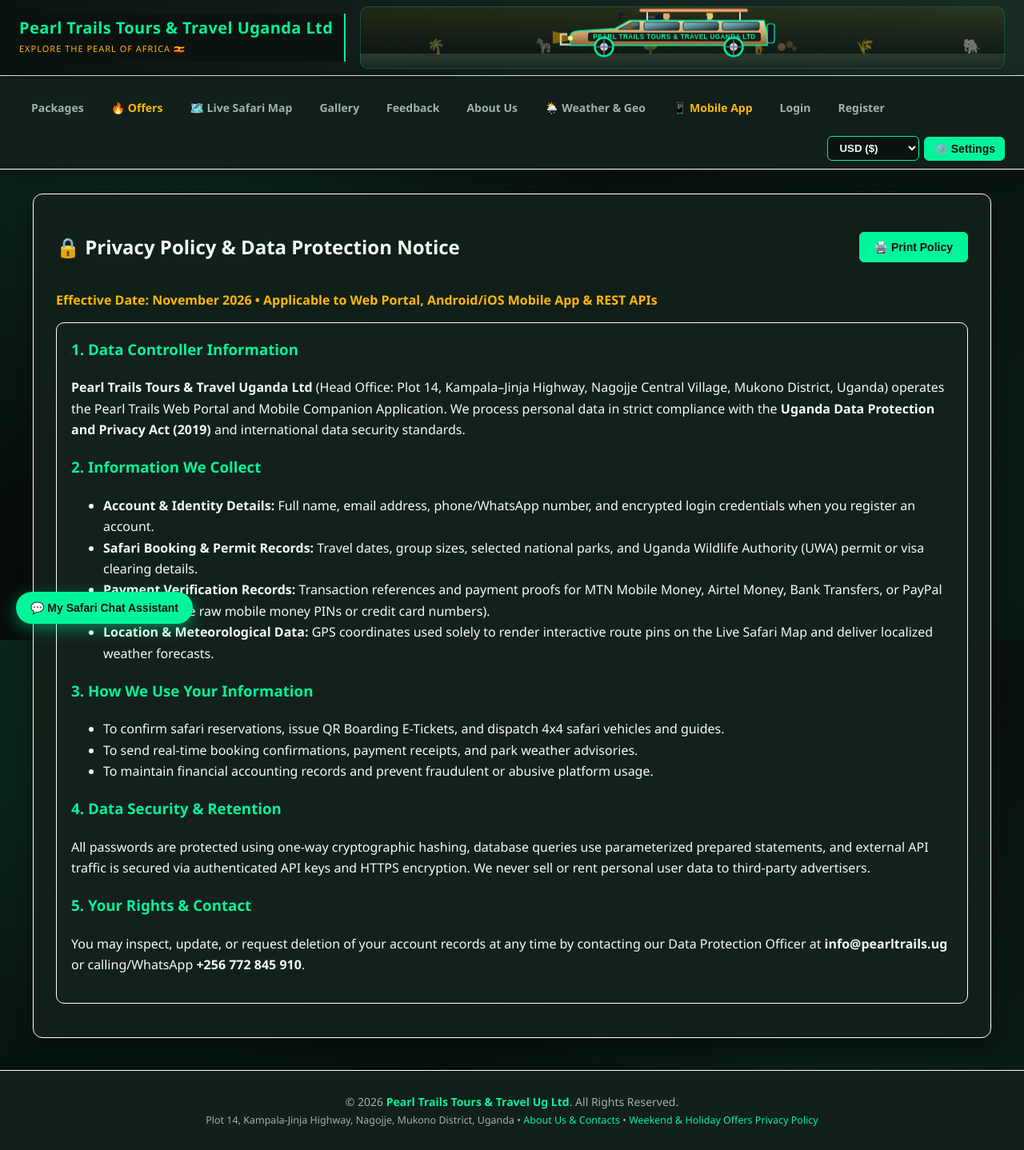
After one commit to dfemron-works/pearl-trails-tourism-uganda, a PHP site: page /privacy_policy.php in a window 1280 px wide. The commit adds this page. Shown: the whole page at 80% size. Run offline with PHP 8.4, Linux system fonts and the light colour scheme; data that the repository does not hold is empty.

Commit message:
Add Google Play compliant Privacy Policy page

```diff
--- a/footer.php
+++ b/footer.php
@@ -2,15 +2,78 @@
     <div class="footer-content">
         <p>&copy; <?= date('Y') ?> <strong>Pearl Trails Tours &amp; Travel Ug Ltd</strong>. All Rights Reserved.</p>
         <p class="footer-sub">
-            Plot 14, Kampala–Jinja Highway, Nagojje, Mukono District, Uganda &bull;
+            Plot 14, Kampala-Jinja Highway, Nagojje, Mukono District, Uganda &bull;
             <a href="about.php">About Us &amp; Contacts</a> &bull;
             <a href="index.php?offers=1">Weekend &amp; Holiday Offers</a>
+            <a href="privacy_policy.php">Privacy Policy</a>
         </p>
     </div>
 </footer>
+
 <?php
 if (file_exists(__DIR__ . '/chat_widget.php')) {
-    include __DIR__ . '/chat_widget.php';
+    include_once __DIR__ . '/chat_widget.php';
 }
 ?>
-<?php include_once 'chat_widget.php'; ?>
+
+<link rel="manifest" href="manifest.json">
+<meta name="theme-color" content="#00f59b">
+<meta name="apple-mobile-web-app-capable" content="yes">
+<meta name="apple-mobile-web-app-status-bar-style" content="black-translucent">
+<meta name="apple-mobile-web-app-title" content="Pearl Trails">
+<link rel="apple-touch-icon" href="https://flaticon.com">
+
+<div id="offlineStatusBanner" style="display:none; position:fixed; top:0; left:0; width:100%; background:#ffb703; color:#0b1310; text-align:center; font-weight:bold; font-size:13px; padding:5px; z-index:9999;">
+    📡 Offline Park Mode Active — Viewing Cached Safari Maps, Packages &amp; E-Tickets
+</div>
+
+<!-- Floating One-Click App Installer for Laptops, Tablets & Smartphones -->
+<button type="button" id="installPwaAppBtn" class="no-print" style="display:none; position:fixed; bottom:20px; right:20px; background:#ffb703; color:#0b1310; border:none; border-radius:30px; padding:12px 18px; font-weight:800; font-size:13.5px; cursor:pointer; box-shadow:0 6px 20px rgba(255,183,3,0.45); z-index:2300;">
+    📲 Install Pearl Trails App
+</button>
+
+<script>
+if ('serviceWorker' in navigator) {
+    navigator.serviceWorker.register('sw.js').catch(function() {});
+}
+
+let deferredInstallPrompt = null;
+const installBtn = document.getElementById('installPwaAppBtn');
+
+window.addEventListener('beforeinstallprompt', function(e) {
+    e.preventDefault();
+    deferredInstallPrompt = e;
+    if (installBtn) {
+        installBtn.style.display = 'block';
+    }
+});
+
+if (installBtn) {
+    installBtn.addEventListener('click', async function() {
+        if (!deferredInstallPrompt) {
+            alert('To install on iPhone/iPad: tap the Share button in Safari and select "Add to Home Screen".');
+            return;
+        }
+        deferredInstallPrompt.prompt();
+        const choice = await deferredInstallPrompt.userChoice;
+        if (choice.outcome === 'accepted') {
+            installBtn.style.display = 'none';
+        }
+        deferredInstallPrompt = null;
+    });
+}
+
+window.addEventListener('appinstalled', function() {
+    if (installBtn) installBtn.style.display = 'none';
+});
+
+function updateNetworkBanner() {
+    var b = document.getElementById('offlineStatusBanner');
+    if (b) b.style.display = navigator.onLine ? 'none' : 'block';
+}
+window.addEventListener('online', updateNetworkBanner);
+window.addEventListener('offline', updateNetworkBanner);
+updateNetworkBanner();
+</script>
+</body>
+</html>
--- /dev/null
+++ b/privacy_policy.php
@@ -0,0 +1,61 @@
+<?php
+require_once 'db.php';
+require_once 'currency_helper.php';
+?>
+<!DOCTYPE html>
+<html lang="en">
+<head>
+    <meta charset="UTF-8">
+    <meta name="viewport" content="width=device-width, initial-scale=1.0">
+    <title>Privacy Policy - Pearl Trails Tours &amp; Travel Uganda Ltd</title>
+    <link rel="stylesheet" href="style.css">
+</head>
+<body>
+<?php include 'navbar.php'; ?>
+
+<div class="container">
+    <div style="display:flex; justify-content:space-between; align-items:center; flex-wrap:wrap; gap:10px; margin-bottom:12px;">
+        <h2>🔒 Privacy Policy &amp; Data Protection Notice</h2>
+        <button type="button" onclick="window.print()" class="btn no-print">🖨️ Print Policy</button>
+    </div>
+
+    <p style="color:#ffb703; font-weight:600; margin-bottom:16px;">
+        Effective Date: November 2026 &bull; Applicable to Web Portal, Android/iOS Mobile App &amp; REST APIs
+    </p>
+
+    <div class="card" style="background:#13201b; border:1px solid var(--border-color); border-radius:10px; padding:18px; margin-bottom:14px; line-height:1.65;">
+        <h3 style="color:var(--accent-neon); margin-top:0;">1. Data Controller Information</h3>
+        <p>
+            <strong>Pearl Trails Tours &amp; Travel Uganda Ltd</strong> (Head Office: Plot 14, Kampala–Jinja Highway, Nagojje Central Village, Mukono District, Uganda) operates the Pearl Trails Web Portal and Mobile Companion Application. We process personal data in strict compliance with the <strong>Uganda Data Protection and Privacy Act (2019)</strong> and international data security standards.
+        </p>
+
+        <h3 style="color:var(--accent-neon);">2. Information We Collect</h3>
+        <ul>
+            <li><strong>Account &amp; Identity Details:</strong> Full name, email address, phone/WhatsApp number, and encrypted login credentials when you register an account.</li>
+            <li><strong>Safari Booking &amp; Permit Records:</strong> Travel dates, group sizes, selected national parks, and Uganda Wildlife Authority (UWA) permit or visa clearing details.</li>
+            <li><strong>Payment Verification Records:</strong> Transaction references and payment proofs for MTN Mobile Money, Airtel Money, Bank Transfers, or PayPal (we never store raw mobile money PINs or credit card numbers).</li>
+            <li><strong>Location &amp; Meteorological Data:</strong> GPS coordinates used solely to render interactive route pins on the Live Safari Map and deliver localized weather forecasts.</li>
+        </ul>
+
+        <h3 style="color:var(--accent-neon);">3. How We Use Your Information</h3>
+        <ul>
+            <li>To confirm safari reservations, issue QR Boarding E-Tickets, and dispatch 4x4 safari vehicles and guides.</li>
+            <li>To send real-time booking confirmations, payment receipts, and park weather advisories.</li>
+            <li>To maintain financial accounting records and prevent fraudulent or abusive platform usage.</li>
+        </ul>
+
+        <h3 style="color:var(--accent-neon);">4. Data Security &amp; Retention</h3>
+        <p>
+            All passwords are protected using one-way cryptographic hashing, database queries use parameterized prepared statements, and external API traffic is secured via authenticated API keys and HTTPS encryption. We never sell or rent personal user data to third-party advertisers.
+        </p>
+
+        <h3 style="color:var(--accent-neon);">5. Your Rights &amp; Contact</h3>
+        <p>
+            You may inspect, update, or request deletion of your account records at any time by contacting our Data Protection Officer at <strong>info@pearltrails.ug</strong> or calling/WhatsApp <strong>+256 772 845 910</strong>.
+        </p>
+    </div>
+</div>
+
+<?php include 'footer.php'; ?>
+</body>
+</html>
```
